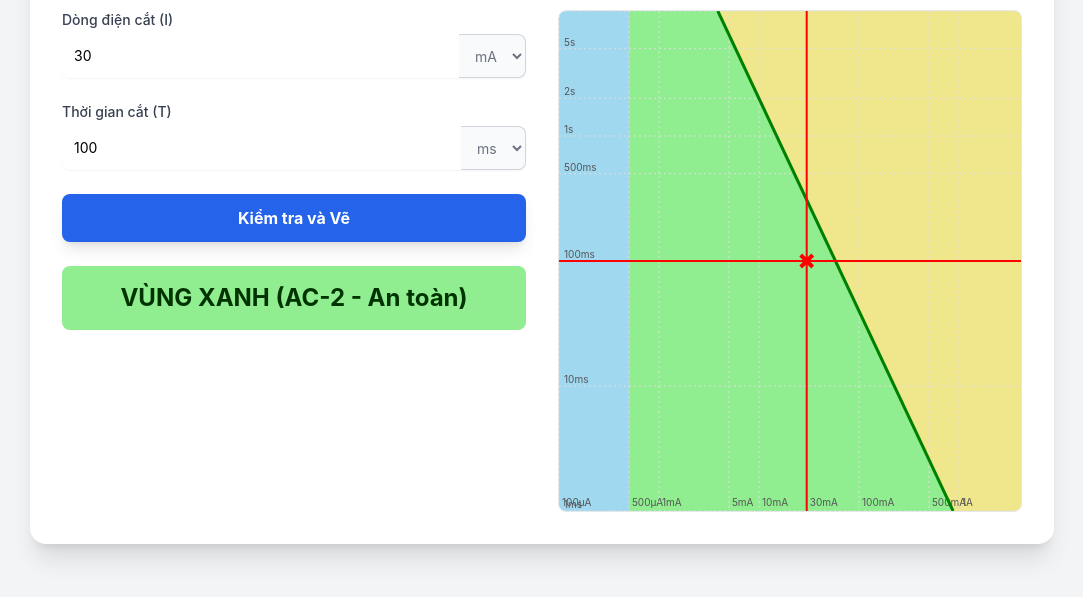
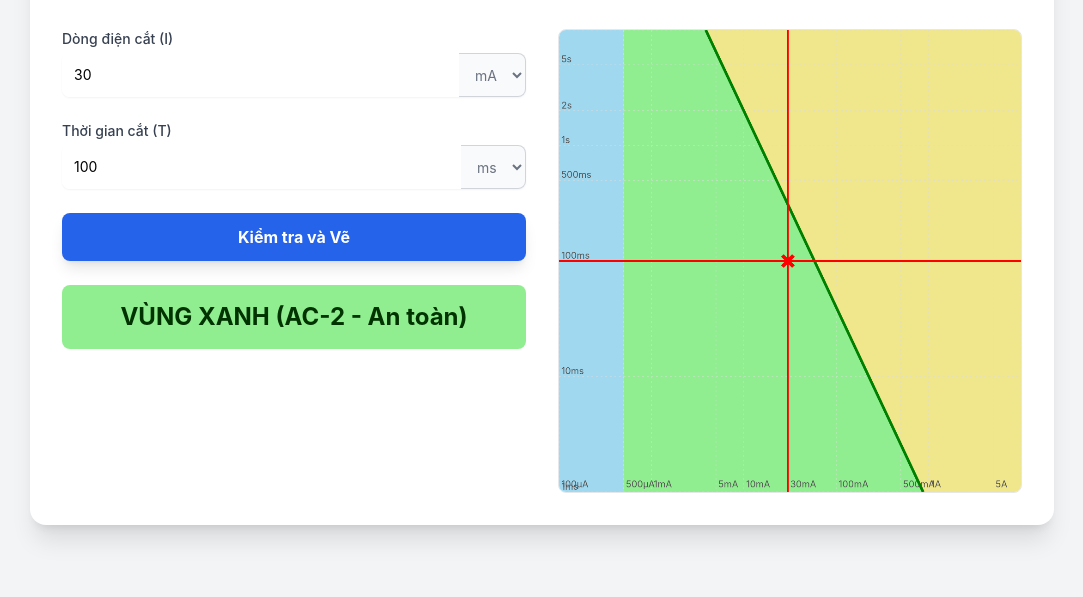
Before and after one commit to trancongdep/rcdtest, a plain HTML site: page index.html in a window 1280 px wide. Shown: the part 197-794 px from the top of the page, without its empty margins (98-1181 px from the left). Drawn offline with nearby package versions, Linux system fonts and the light colour scheme.

Commit message:
Update index.html

```diff
--- a/index.html
+++ b/index.html
@@ -8,19 +8,32 @@
     <script src="https://cdn.tailwindcss.com"></script>
     <style>
         /* Sử dụng font Inter */
+        html, body {
+            height: 100%;
+        }
         body {
             font-family: 'Inter', sans-serif;
+            display: flex;
+            align-items: center;
+            justify-content: center;
         }
         /* Style cho kết quả */
         #result.zone-green { background-color: #90ee90; color: #003300; }
         #result.zone-yellow { background-color: #f0e68c; color: #554a00; }
         #result.zone-blue { background-color: #a0d8f0; color: #002a40; }
         #result.zone-red { background-color: #ffb6c1; color: #5c000e; }
+
+        /* Đảm bảo canvas co giãn mà không làm hỏng bố cục */
+        canvas {
+            display: block;
+            touch-action: none;
+        }
     </style>
 </head>
-<body class="bg-gray-100 min-h-screen flex items-center justify-center p-4">
+<body class="bg-gray-100 p-4">
 
-    <div class="bg-white p-6 sm:p-8 rounded-2xl shadow-xl w-full max-w-5xl">
+    <!-- Thẻ div chính với lề tự động và chiều rộng tối đa -->
+    <div class="bg-white p-6 sm:p-8 rounded-2xl shadow-xl w-full max-w-5xl mx-auto">
         <h1 class="text-2xl sm:text-3xl font-bold text-center text-gray-800 mb-6">
             Kiểm tra Vùng làm việc của RCD
         </h1>
@@ -28,7 +41,8 @@
             Nhập dòng điện (trục hoành) và thời gian (trục tung) để xem điểm giao nhau trên biểu đồ.
         </p>
 
-        <div class="grid grid-cols-1 lg:grid-cols-2 gap-8">
+        <!-- Thay đổi từ lg:grid-cols-2 thành md:grid-cols-2 -->
+        <div class="grid grid-cols-1 md:grid-cols-2 gap-8 items-start">
 
             <!-- Bảng điều khiển nhập liệu -->
             <div class="space-y-6">
@@ -72,17 +86,17 @@
                 </div>
             </div>
 
-            <!-- Biểu đồ Canvas -->
-            <div class="bg-gray-50 border border-gray-200 rounded-lg overflow-hidden">
-                <canvas id="chartCanvas" width="500" height="500"></canvas>
+            <!-- Biểu đồ Canvas (Thay đổi) -->
+            <!-- Thêm w-full max-w-lg mx-auto md:max-w-none để kiểm soát kích thước trên di động -->
+            <div class="bg-gray-50 border border-gray-200 rounded-lg overflow-hidden w-full max-w-lg mx-auto md:max-w-none">
+                <!-- Xóa width/height, dùng class để responsive -->
+                <canvas id="chartCanvas" class="w-full aspect-square"></canvas>
             </div>
         </div>
     </div>
 
     <script>
         // Định nghĩa các hằng số cho đường biên
-        // Dựa trên phân tích biểu đồ log-log, đường biên AC-2/AC-3 xấp xỉ:
-        // log10(T_ms) = -1.7 * log10(I_mA) + 5.0
         const BOUNDARY_SLOPE = -1.7;
         const BOUNDARY_INTERCEPT = 5.0;
         const AC1_LIMIT_MA = 0.5; // 500 µA
@@ -90,10 +104,19 @@
         // Thiết lập canvas
         const canvas = document.getElementById('chartCanvas');
         const ctx = canvas.getContext('2d');
+
+        // *** THAY ĐỔI QUAN TRỌNG ***
+        // Đặt độ phân giải BÊN TRONG (buffer) của canvas.
+        // CSS sẽ tự động co giãn kích thước HIỂN THỊ của canvas này.
+        // Sử dụng 1000x1000 để có độ sắc nét cao (tốt cho retina).
+        canvas.width = 1000;
+        canvas.height = 1000;
+
+        // Các biến này giờ sẽ là 1000, không phải 500
         const canvasWidth = canvas.width;
         const canvasHeight = canvas.height;
 
-        // Giới hạn biểu đồ (logarithmic)
+        // Giới hạn biểu đồ (logarithmic) - không đổi
         const I_MIN_MA = 0.1; // 100 µA
         const I_MAX_MA = 10000; // 10 A
         const T_MIN_MS = 1; // 1 ms
@@ -104,7 +127,7 @@
         const LOG_T_MIN = Math.log10(T_MIN_MS);
         const LOG_T_MAX = Math.log10(T_MAX_MS);
 
-        // Hàm chuyển đổi giá trị sang tọa độ canvas (Logarithmic)
+        // Hàm chuyển đổi giá trị sang tọa độ canvas (Logarithmic) - không đổi
         function mapLogX(i_mA) {
             const logI = Math.log10(Math.max(I_MIN_MA, Math.min(I_MAX_MA, i_mA)));
             return ((logI - LOG_I_MIN) / (LOG_I_MAX - LOG_I_MIN)) * canvasWidth;
@@ -120,38 +143,32 @@
             ctx.clearRect(0, 0, canvasWidth, canvasHeight);
 
             // --- 1. Vẽ các Vùng ---
-
-            // Vùng Vàng (AC-3/4) - Vẽ toàn bộ trước
-            ctx.fillStyle = '#f0e68c'; // Màu vàng nhạt
+            ctx.fillStyle = '#f0e68c'; // Vùng Vàng (AC-3/4)
             ctx.fillRect(0, 0, canvasWidth, canvasHeight);
 
-            // Vùng Xanh (AC-2) - Vẽ đè lên
-            ctx.fillStyle = '#90ee90'; // Màu xanh lá
+            // Vùng Xanh (AC-2)
+            ctx.fillStyle = '#90ee90';
             ctx.beginPath();
-            // Tìm điểm giao của đường biên với trục Y (T_MAX)
-            // 4 = -1.7 * logI + 5 => logI = 1/1.7 = 0.588 => I = 3.87 mA
             const topBoundaryI = Math.pow(10, (LOG_T_MAX - BOUNDARY_INTERCEPT) / BOUNDARY_SLOPE);
-            // Tìm điểm giao của đường biên với trục X (T_MIN)
-            // 0 = -1.7 * logI + 5 => logI = 5/1.7 = 2.94 => I = 870 mA
             const bottomBoundaryI = Math.pow(10, (LOG_T_MIN - BOUNDARY_INTERCEPT) / BOUNDARY_SLOPE);
-
-            ctx.moveTo(mapLogX(AC1_LIMIT_MA), mapLogY(T_MAX_MS)); // Góc trên trái (của AC-2)
-            ctx.lineTo(mapLogX(AC1_LIMIT_MA), mapLogY(T_MIN_MS)); // Góc dưới trái
-            ctx.lineTo(mapLogX(bottomBoundaryI), mapLogY(T_MIN_MS)); // Góc dưới phải (theo đường biên)
-            ctx.lineTo(mapLogX(topBoundaryI), mapLogY(T_MAX_MS)); // Góc trên phải (theo đường biên)
+            ctx.moveTo(mapLogX(AC1_LIMIT_MA), mapLogY(T_MAX_MS));
+            ctx.lineTo(mapLogX(AC1_LIMIT_MA), mapLogY(T_MIN_MS));
+            ctx.lineTo(mapLogX(bottomBoundaryI), mapLogY(T_MIN_MS));
+            ctx.lineTo(mapLogX(topBoundaryI), mapLogY(T_MAX_MS));
             ctx.closePath();
             ctx.fill();
 
-            // Vùng Xanh nhạt (AC-1) - Vẽ đè lên
-            ctx.fillStyle = '#a0d8f0'; // Màu xanh nhạt
+            // Vùng Xanh nhạt (AC-1)
+            ctx.fillStyle = '#a0d8f0';
             ctx.fillRect(0, 0, mapLogX(AC1_LIMIT_MA), canvasHeight);
 
             // --- 2. Vẽ Lưới Logarit ---
+            // Tăng kích thước font một chút cho rõ nét hơn trên buffer lớn
             ctx.strokeStyle = '#ddd';
             ctx.fillStyle = '#555';
-            ctx.font = '10px Inter';
+            ctx.font = '20px Inter'; // Tăng font size (vì buffer là 1000x1000)
             ctx.lineWidth = 1;
-            ctx.setLineDash([2, 3]);
+            ctx.setLineDash([4, 6]); // Tăng dash cho dễ nhìn
 
             // Lưới trục I (Dọc)
             const iLabels = [
@@ -166,7 +183,8 @@
                 ctx.moveTo(x, 0);
                 ctx.lineTo(x, canvasHeight);
                 ctx.stroke();
-                ctx.fillText(label.text, x + 3, canvasHeight - 5);
+                // Điều chỉnh vị trí text cho font lớn hơn
+                ctx.fillText(label.text, x + 5, canvasHeight - 10);
             });
 
             // Lưới trục T (Ngang)
@@ -181,14 +199,14 @@
                 ctx.moveTo(0, y);
                 ctx.lineTo(canvasWidth, y);
                 ctx.stroke();
-                ctx.fillText(label.text, 5, y - 3);
+                ctx.fillText(label.text, 5, y - 5);
             });
 
             ctx.setLineDash([]); // Reset dash
 
             // --- 3. Vẽ Đường biên AC-2/AC-3 ---
             ctx.strokeStyle = 'green';
-            ctx.lineWidth = 3;
+            ctx.lineWidth = 6; // Tăng độ dày cho dễ thấy
             ctx.beginPath();
             ctx.moveTo(mapLogX(bottomBoundaryI), mapLogY(T_MIN_MS));
             ctx.lineTo(mapLogX(topBoundaryI), mapLogY(T_MAX_MS));
@@ -200,7 +218,7 @@
                 const y = mapLogY(point.t_ms);
 
                 ctx.strokeStyle = '#ff0000'; // Màu đỏ
-                ctx.lineWidth = 2;
+                ctx.lineWidth = 4; // Tăng độ dày
 
                 // Đường gióng ngang
                 ctx.beginPath();
@@ -215,17 +233,18 @@
                 ctx.stroke();
 
                 // Dấu X tại điểm
-                ctx.lineWidth = 4;
+                ctx.lineWidth = 8; // Tăng độ dày
+                const crossSize = 12; // Tăng kích thước
                 ctx.beginPath();
-                ctx.moveTo(x - 6, y - 6);
-                ctx.lineTo(x + 6, y + 6);
-                ctx.moveTo(x - 6, y + 6);
-                ctx.lineTo(x + 6, y - 6);
+                ctx.moveTo(x - crossSize, y - crossSize);
+                ctx.lineTo(x + crossSize, y + crossSize);
+                ctx.moveTo(x - crossSize, y + crossSize);
+                ctx.lineTo(x + crossSize, y - crossSize);
                 ctx.stroke();
             }
         }
 
-        // Hàm kiểm tra vùng
+        // Hàm kiểm tra vùng - không đổi logic
         function checkZone(i_mA, t_ms) {
             if (i_mA < AC1_LIMIT_MA) {
                 return {
@@ -238,28 +257,16 @@
             const log_I = Math.log10(i_mA);
             const log_T_input = Math.log10(t_ms);
 
-            // Tính giá trị T trên đường biên tại dòng điện I
             const log_T_boundary = (BOUNDARY_SLOPE * log_I) + BOUNDARY_INTERCEPT;
 
             if (log_T_input < log_T_boundary) {
-                // Phía dưới/bên trái đường biên
                 return {
                     zone: 'AC-2',
                     className: 'zone-green',
                     text: 'VÙNG XANH (AC-2 - An toàn)'
                 };
             } else {
-                // Phía trên/bên phải đường biên
-                // Trong biểu đồ gốc, đây là AC-3 và AC-4
-                // Theo yêu cầu của bạn, chúng ta gọi nó là "vàng"
-
-                // Chúng ta có thể thêm logic cho AC-4 nếu muốn, nhưng hãy giữ nó đơn giản
-                // Dựa trên biểu đồ, đường biên AC-3/AC-4.1
-                // P1(100mA, 1000ms), P2(500mA, 30ms)
-                // m = (log(30)-log(1000)) / (log(500)-log(100)) = (1.48 - 3) / (2.7 - 2) = -1.52 / 0.7 = -2.17
-                // c = 3 - 2*(-2.17) = 7.34
                 const log_T_boundary_AC3_4 = -2.17 * log_I + 7.34;
-
                 if(log_T_input < log_T_boundary_AC3_4) {
                     return {
                         zone: 'AC-3',
@@ -276,7 +283,7 @@
             }
         }
 
-        // Hàm xử lý chính
+        // Hàm xử lý chính - không đổi logic
         function handleCheck() {
             const current = parseFloat(document.getElementById('current').value);
             const currentUnit = document.getElementById('currentUnit').value;
@@ -291,7 +298,6 @@
                 return;
             }
 
-            // Chuẩn hóa giá trị về mA và ms
             let i_mA = current;
             if (currentUnit === 'uA') i_mA = current / 1000;
             if (currentUnit === 'A') i_mA = current * 1000;
@@ -299,14 +305,11 @@
             let t_ms = time;
             if (timeUnit === 's') t_ms = time * 1000;
 
-            // Kiểm tra vùng
             const result = checkZone(i_mA, t_ms);
 
-            // Cập nhật UI
             resultDiv.textContent = result.text;
             resultDiv.className = `text-center p-4 rounded-lg text-xl sm:text-2xl font-bold transition-all duration-300 ${result.className}`;
 
-            // Vẽ lại biểu đồ với điểm
             drawGraph({ i_mA, t_ms });
         }
 
@@ -315,10 +318,18 @@
 
         // Vẽ biểu đồ lần đầu khi tải trang
         window.addEventListener('load', () => {
-            drawGraph(null);
-            // Tự động chạy kiểm tra với giá trị mặc định
-            handleCheck();
+            // Thêm một chút delay để đảm bảo font đã tải (hoặc layout ổn định)
+            setTimeout(() => {
+                drawGraph(null);
+                handleCheck(); // Tự động chạy với giá trị mặc định
+            }, 100);
         });
+
+        // Thêm sự kiện resize để vẽ lại biểu đồ (tùy chọn, nhưng tốt)
+        // Lưu ý: Việc này chỉ cần thiết nếu kích thước buffer thay đổi
+        // Vì chúng ta dùng CSS để scale, nên thực ra là không cần
+        // Nhưng nếu sau này bạn muốn_resize_ buffer, bạn sẽ cần nó.
+        // window.addEventListener('resize', handleCheck); // Bỏ comment nếu muốn vẽ lại khi resize
 
     </script>
 </body>
```
